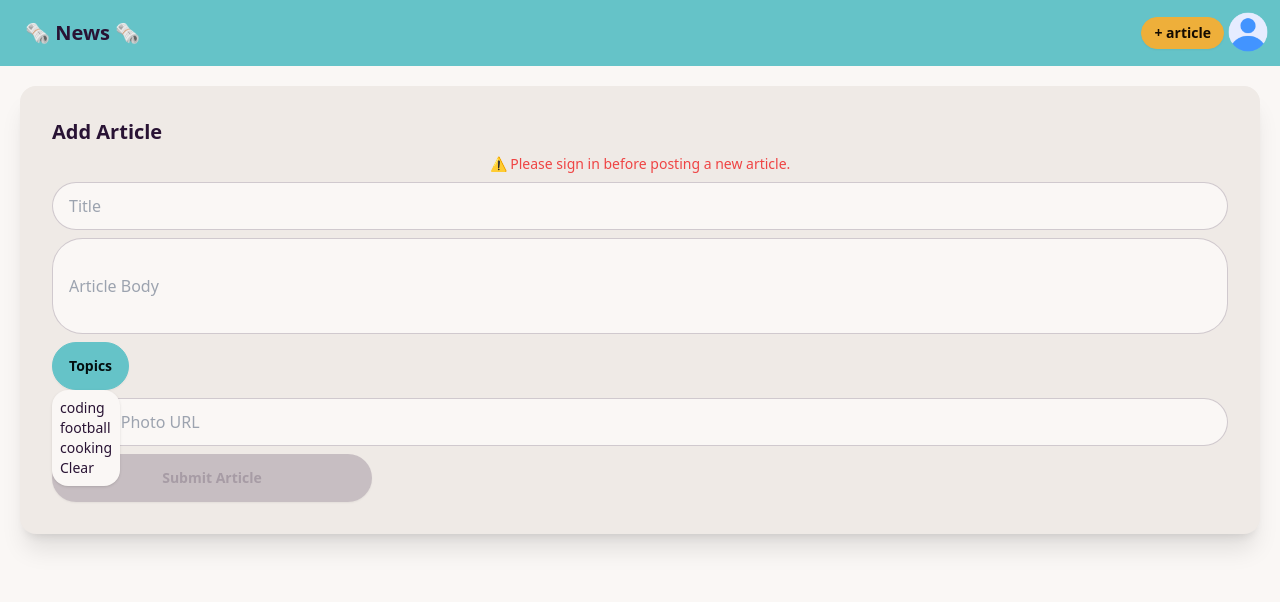
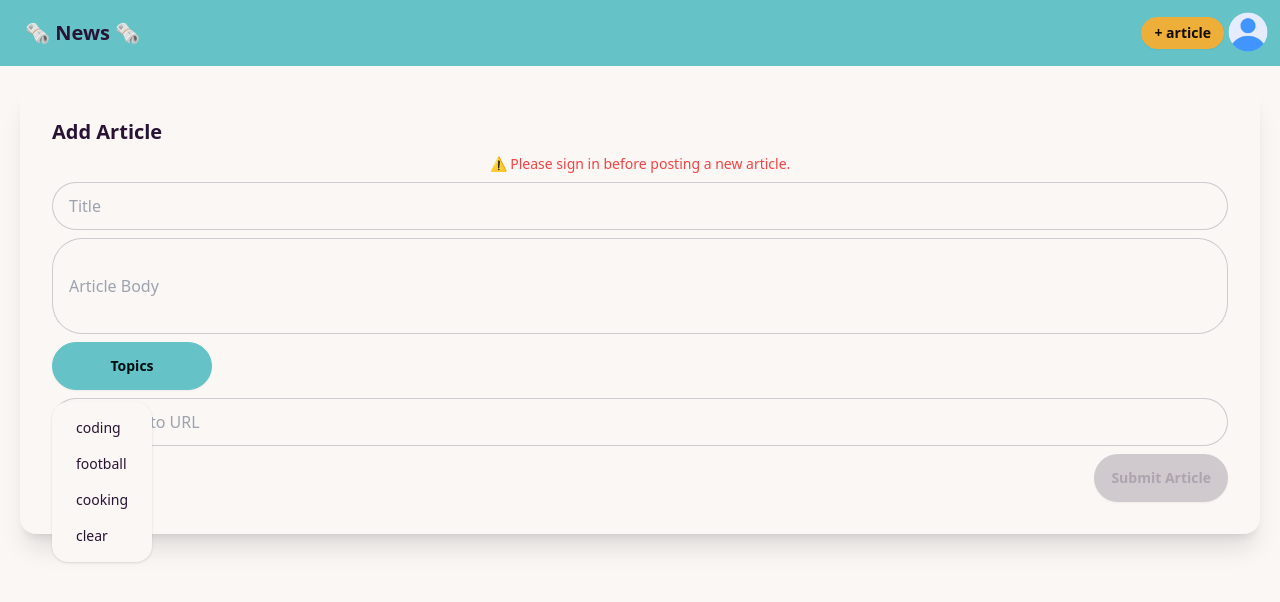
Before and after one commit to esmefrance/fe-nc-news, a React (Vite) app: page /add-article in a window 1280 px wide. Both pictures are taken after a click on the button "Topics". Shown: the top 602 px of the page. Built offline with nearby package versions, Linux system fonts and the light colour scheme.

Commit message:
improved dropdown menu styling

```diff
--- a/src/components/AllArticles/OrderDropdown.jsx
+++ b/src/components/AllArticles/OrderDropdown.jsx
@@ -1,16 +1,25 @@
-
 function OrderDropdown({ setOrder }) {
   return (
     <section className="dropdown">
-        <div tabIndex={0} role="button" className="btn btn-primary">
+      <div tabIndex={0} role="button" className="btn btn-primary w-35">
         Order
       </div>
       <ul
         tabIndex={0}
-          className="dropdown-content menu bg-base-100 rounded-box z-[1] w-40 p-2 shadow"
+        className="dropdown-content menu bg-base-100  rounded-box z-[1] mt-3 w-40 p-2 shadow"
       >
-          <li onClick={() => setOrder("DESC")}>⬇️ Descending</li>
-          <li onClick={() => setOrder("ASC")}>⬆️ Ascending</li>
+        <li
+          className="px-4 py-2 hover:bg-gray-200 rounded-lg cursor-pointer"
+          onClick={() => setOrder("ASC")}
+        >
+          ⬇️ A-Z
+        </li>
+        <li
+          className="px-4 py-2 hover:bg-gray-200 rounded-lg cursor-pointer"
+          onClick={() => setOrder("DESC")}
+        >
+          ⬆️ Z-A
+        </li>
       </ul>
     </section>
   );
--- a/src/components/AllArticles/SortDropdown.jsx
+++ b/src/components/AllArticles/SortDropdown.jsx
@@ -2,20 +2,20 @@ import { Link } from "react-router-dom";
 function SortDropdown({ setSort }) {
   return (
     <section className="dropdown">
-      <div tabIndex={0} role="button" className="btn btn-accent">
+      <div tabIndex={0} role="button" className="btn btn-accent w-35">
         Sort By
       </div>
       <ul
         tabIndex={0}
-        className="dropdown-content menu bg-base-100 rounded-box z-[1] w-30 p-2 shadow"
+        className="dropdown-content menu bg-base-100  rounded-box z-[1] mt-3 w-35 p-2 shadow"
       >
-        <li onClick={() => setSort("author")}>author</li>
-        <li onClick={() => setSort("created_at")}>date</li>
-        <li onClick={() => setSort("title")}>title</li>
-        <li onClick={() => setSort("topic")}>topic</li>
-        <li onClick={() => setSort("votes")}>votes</li>
+        <li className="px-4 py-2 hover:bg-gray-200 rounded-lg cursor-pointer" onClick={() => setSort("author")}>author</li>
+        <li className="px-4 py-2 hover:bg-gray-200 rounded-lg cursor-pointer" onClick={() => setSort("created_at")}>date</li>
+        <li className="px-4 py-2 hover:bg-gray-200 rounded-lg cursor-pointer" onClick={() => setSort("title")}>title</li>
+        <li className="px-4 py-2 hover:bg-gray-200 rounded-lg cursor-pointer" onClick={() => setSort("topic")}>topic</li>
+        <li className="px-4 py-2 hover:bg-gray-200 rounded-lg cursor-pointer" onClick={() => setSort("votes")}>votes</li>
         <Link to="/">
-          <li onClick={() => setSort(null)}>clear</li>
+          <li className="px-4 py-2 hover:bg-gray-200 rounded-lg cursor-pointer" onClick={() => setSort(null)}>clear</li>
         </Link>
       </ul>
     </section>
--- a/src/components/AllArticles/Topics.jsx
+++ b/src/components/AllArticles/Topics.jsx
@@ -5,23 +5,25 @@ import { Link } from "react-router-dom";
 function Topics({ setTopicInput, topicQuery }) {
   const [topics, setTopics] = useState([]);
   const [error, setError] = useState(null);
-  const [dropdownOpen, setdropdownOpen] = useState(false)
+  const [dropdownOpen, setdropdownOpen] = useState(false);
 
   useEffect(() => {
-    getTopics().then((topics) => {
-      setTopics(topics)
-      setError(null)
+    getTopics()
+      .then((topics) => {
+        setTopics(topics);
+        setError(null);
         if (topicQuery && !topics.some((topic) => topic.slug === topicQuery)) {
           setError("This topic does not exist. Please try again.");
         }
-    }).catch(() => {
+      })
+      .catch(() => {
         setError("This topic does not exist. Please try again.");
       });
   }, [topicQuery]);
 
   function handleClick(topic) {
     setTopicInput(topic);
-    setdropdownOpen(false)
+    setdropdownOpen(false);
   }
 
   function toggleDropdown() {
@@ -33,25 +35,39 @@ function Topics({ setTopicInput, topicQuery }) {
       {error ? (
         <p className="text-red-500 text-sm text-center">⚠️ {error}</p>
       ) : null}
-    <div className="dropdown ">
-      <div tabIndex={0} role="button" className="btn btn-secondary" onClick={toggleDropdown}>
+      <div className="dropdown dropdown-end ">
+        <div
+          tabIndex={0}
+          role="button"
+          className="btn btn-secondary w-35"
+          onClick={toggleDropdown}
+        >
           Topics
         </div>
         <ul
           tabIndex={0}
-        className="dropdown-content menu bg-base-100 rounded-box z-[1] w-30 p-2 shadow"
+          className="dropdown-content menu bg-base-100  rounded-box z-[1] mt-3 w-35 p-2 shadow"
         >
           {topics.map((topic) => {
             return (
               <Link to={`/?topic=${topic.slug}`} key={topic.slug}>
-              <li onClick={() => handleClick(topic.slug)}  >
+                <li
+                  className="px-4 py-2 hover:bg-gray-200 rounded-lg cursor-pointer"
+                  onClick={() => handleClick(topic.slug)}
+                >
                   {topic.slug}
                 </li>
               </Link>
             );
           })}
           <Link to="/">
-          <li onClick={() => handleClick(null)} key="clear topics">clear</li>
+            <li
+              className="px-4 py-2 hover:bg-gray-200 rounded-lg cursor-pointer"
+              onClick={() => handleClick(null)}
+              key="clear topics"
+            >
+              clear
+            </li>
           </Link>
         </ul>
       </div>
--- a/src/components/Nav.jsx
+++ b/src/components/Nav.jsx
@@ -49,15 +49,15 @@ function Nav() {
           </div>
           {dropdownOpen && ( <ul
             tabIndex={0}
-            className="menu menu-sm dropdown-content bg-base-100 rounded-box z-[1] mt-3 w-40 p-2 shadow"
+            className="dropdown-content menu bg-base-100 rounded-box z-[1] mt-3 w-40 p-2 shadow"
             >
             <Link to="/signin">
               <li>
-                <div onClick={toggleDropdown}>Sign in</div>
+                <div className="px-4 py-2 hover:bg-gray-200 rounded-lg cursor-pointer" onClick={toggleDropdown}>Sign in</div>
               </li>
             </Link>
             <li>
-              <div onClick={handleSignOut}>Sign out</div>
+              <div className="px-4 py-2 hover:bg-gray-200 rounded-lg cursor-pointer" onClick={handleSignOut}>Sign out</div>
             </li>
           </ul>
           )}
--- a/src/components/postArticle/PostArticle.jsx
+++ b/src/components/postArticle/PostArticle.jsx
@@ -27,10 +27,10 @@ function PostArticle() {
   }, [user]);
 
   function handleTopicClick(topic) {
-    console.log(topicInput)
+    console.log(topicInput);
     setTopicInput(topic);
-    toggleDropdown
-    console.log(topic)
+    toggleDropdown;
+    console.log(topic);
   }
 
   function toggleDropdown() {
@@ -86,7 +86,7 @@ function PostArticle() {
 
   return (
     <>
-      <section className="card bg-base-200 w-150 shadow-xl space-y-2 m-5">
+      <section className="card bg-base-100 w-150 shadow-xl space-y-2 m-5">
         <form onSubmit={handleSubmitArticle} className="card-body">
           <h2 className="card-title">Add Article</h2>
           {error ? (
@@ -118,21 +118,29 @@ function PostArticle() {
           {/* Dropdown for topics */}
           <div className="dropdown">
             <button
-              className="btn btn-primary"
+              className="btn btn-primary  w-40"
               type="button"
               onClick={toggleDropdown}
             >
               Topics
             </button>
             {dropdownOpen && (
-              <ul className="dropdown-content menu bg-base-100 rounded-box z-[1] w-30 p-2 shadow">
+              <ul className="dropdown-content menu bg-base-100  rounded-box z-[1] mt-3 w-35 p-2 shadow">
                 {topicsArray.map((topic) => (
-                  <li key={topic} onClick={() => handleTopicClick(topic)}>
+                  <li
+                    className="px-4 py-2 hover:bg-gray-200 rounded-lg cursor-pointer"
+                    key={topic}
+                    onClick={() => handleTopicClick(topic)}
+                  >
                     {topic}
                   </li>
                 ))}
-                <li onClick={() => handleTopicClick(null)} key="clear-topics">
-                  Clear
+                <li
+                  className="px-4 py-2 hover:bg-gray-200 rounded-lg cursor-pointer"
+                  onClick={() => handleTopicClick(null)}
+                  key="clear-topics"
+                >
+                  clear
                 </li>
               </ul>
             )}
@@ -149,11 +157,11 @@ function PostArticle() {
               required
             />
           </label>
-          <label className="form-control w-full max-w-xs">
+          <label className="card-actions justify-end">
             <button
               disabled={!user || user[0].username === ""}
               type="submit"
-              className="btn btn-secondary"
+              className="btn btn-accent"
             >
               Submit Article
             </button>
```
Lines whose indentation alone changed are shown as unchanged.
